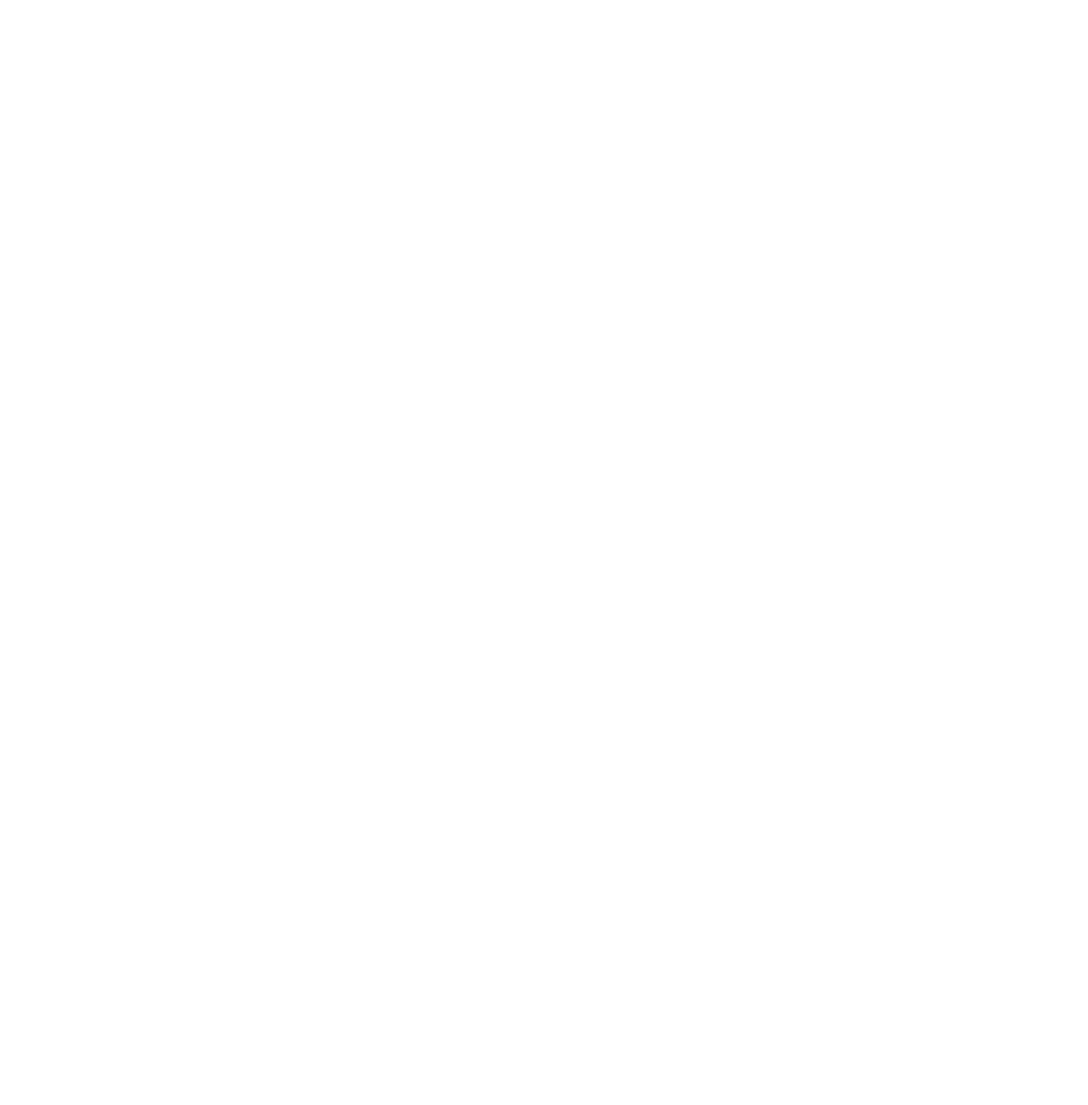
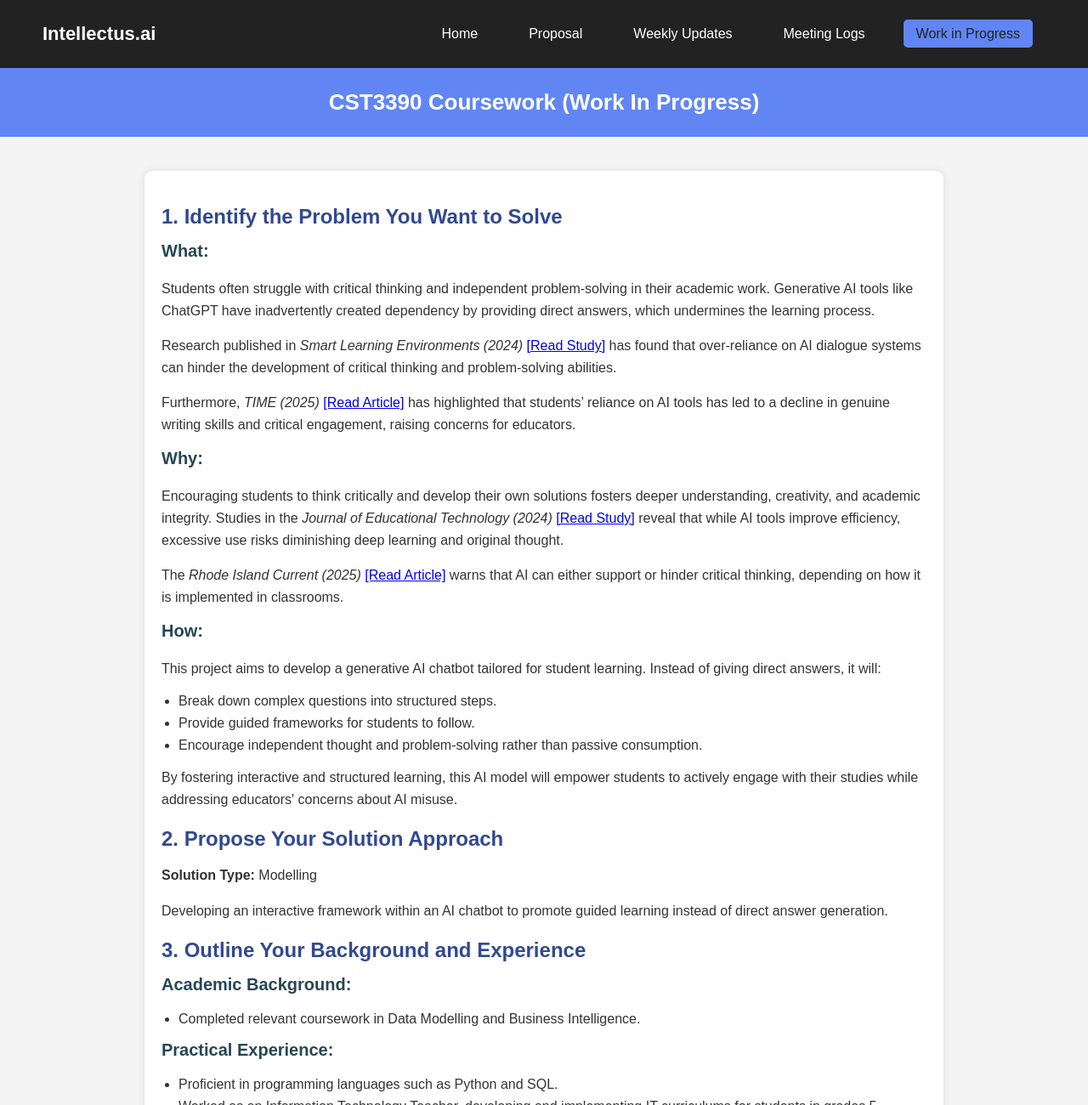
Before and after one commit to a6r9n/CST3390-Portfolio, a plain HTML site: page work-in-progress.html in a window 1280 px wide. Shown: the top 1300 px of the page at 85% size. Before the commit the page ends 800 px from the top, so only its background shows below. Drawn offline with Linux system fonts and the light colour scheme.

Commit message:
CSS changes to class for consistency

```diff
--- a/style.css
+++ b/style.css
@@ -108,8 +108,8 @@ nav ul li a:hover, nav ul li a.active {
     margin: 0;
 }
 
-/* Proposal Content */
-.proposal-content {
+/* Proposal and WIP Content */
+.doc-content {
     max-width: 900px;
     margin: 40px auto;
     padding: 20px;
@@ -118,35 +118,35 @@ nav ul li a:hover, nav ul li a.active {
     box-shadow: 0 0 10px rgba(0, 0, 0, 0.1);
 }
 
-.proposal-content h2 {
+.doc-content h2 {
     font-size: 24px;
     color: #314992;
     margin-bottom: 15px;
 }
 
-.proposal-content h3 {
+.doc-content h3 {
     font-size: 20px;
     color: #264653;
     margin-top: 15px;
 }
 
-.proposal-content p {
+.doc-content p {
     font-size: 16px;
     line-height: 1.6;
     color: #333;
 }
 
-.proposal-content ul {
+.doc-content ul {
     padding-left: 20px;
 }
 
-.proposal-content ul li {
+.doc-content ul li {
     margin-bottom: 8px;
 }
 
 /* Responsive Design */
 @media (max-width: 768px) {
-    .proposal-content {
+    .doc-content {
         padding: 15px;
     }
 
--- a/work-in-progress.html
+++ b/work-in-progress.html
@@ -0,0 +1,87 @@
+<!DOCTYPE html>
+<html lang="en">
+<head>
+    <meta charset="UTF-8">
+    <meta name="viewport" content="width=device-width, initial-scale=1.0">
+    <title>WIP - Intellectus Portfolio</title>
+    <link rel="stylesheet" href="style.css">
+    <link rel="icon" type="image/png" href="favicon-32x32.png">
+</head>
+<body>
+
+    <!-- Navigation Bar -->
+    <nav>
+        <div class="logo">Intellectus.ai</div>
+        <ul>
+            <li><a href="index.html">Home</a></li>
+            <li><a href="proposal.html">Proposal</a></li>
+            <li><a href="weekly-updates.html">Weekly Updates</a></li>
+            <li><a href="meeting-logs.html">Meeting Logs</a></li>
+            <li><a href="work-in-progress.html"  class="active">Work in Progress</a></li>
+        </ul>
+    </nav>
+
+    <!-- Page Header -->
+    <header class="page-header">
+        <h1>CST3390 Coursework (Work In Progress)</h1>
+    </header>
+
+    <!-- WIP Content -->
+    <section class="doc-content">
+        <h2>1. Identify the Problem You Want to Solve</h2>
+        <h3>What:</h3>
+        <p>Students often struggle with critical thinking and independent problem-solving in their academic work. Generative AI tools like ChatGPT have inadvertently created dependency by providing direct answers, which undermines the learning process.</p>
+        <p>Research published in <i>Smart Learning Environments (2024)</i> <a href="https://slejournal.springeropen.com/articles/10.1186/s40561-024-00316-7" target="_blank">[Read Study]</a> has found that over-reliance on AI dialogue systems can hinder the development of critical thinking and problem-solving abilities.</p>
+        <p>Furthermore, <i>TIME (2025)</i> <a href="https://time.com/7026050/chatgpt-quit-teaching-ai-essay/" target="_blank">[Read Article]</a> has highlighted that students’ reliance on AI tools has led to a decline in genuine writing skills and critical engagement, raising concerns for educators.</p>
+
+        <h3>Why:</h3>
+        <p>Encouraging students to think critically and develop their own solutions fosters deeper understanding, creativity, and academic integrity. Studies in the <i>Journal of Educational Technology (2024)</i> <a href="https://educationaltechnologyjournal.springeropen.com/articles/10.1186/s41239-023-00411-8" target="_blank">[Read Study]</a> reveal that while AI tools improve efficiency, excessive use risks diminishing deep learning and original thought.</p>
+        <p>The <i>Rhode Island Current (2025)</i> <a href="https://rhodeislandcurrent.com/2025/01/06/ai-can-be-a-useful-tool-in-the-classroom-it-can-also-be-a-threat-to-critical-thinking/" target="_blank">[Read Article]</a> warns that AI can either support or hinder critical thinking, depending on how it is implemented in classrooms.</p>
+
+        <h3>How:</h3>
+        <p>This project aims to develop a generative AI chatbot tailored for student learning. Instead of giving direct answers, it will:</p>
+        <ul>
+            <li>Break down complex questions into structured steps.</li>
+            <li>Provide guided frameworks for students to follow.</li>
+            <li>Encourage independent thought and problem-solving rather than passive consumption.</li>
+        </ul>
+        <p>By fostering interactive and structured learning, this AI model will empower students to actively engage with their studies while addressing educators' concerns about AI misuse.</p>
+
+        <h2>2. Propose Your Solution Approach</h2>
+        <p><strong>Solution Type:</strong> Modelling</p>
+        <p>Developing an interactive framework within an AI chatbot to promote guided learning instead of direct answer generation.</p>
+
+        <h2>3. Outline Your Background and Experience</h2>
+        <h3>Academic Background:</h3>
+        <ul>
+            <li>Completed relevant coursework in Data Modelling and Business Intelligence.</li>
+        </ul>
+
+        <h3>Practical Experience:</h3>
+        <ul>
+            <li>Proficient in programming languages such as Python and SQL.</li>
+            <li>Worked as an Information Technology Teacher, developing and implementing IT curriculums for students in grades 5 through 9.</li>
+            <li>Served as a Student Learning Assistant, mentoring students in research methods and mathematics.</li>
+        </ul>
+
+        <h3>Skills:</h3>
+        <ul>
+            <li>Research experience in Machine Learning and Big Data Integration:
+                <ul>
+                    <li><i>Investigating the Synergistic Potential of Big Data Integration, Artificial Neural Networks, and Advanced Machine Learning Techniques for Enhanced Data Analysis and Informed Decision-Making in Wildlife Conservation</i></li>
+                    <li><i>Digital Insights for Persuasion Strategies - A Study on the Effects of Social Media Analytics and Sentiment Analysis for Veganism Advocacy and Targeted Marketing</i> (Presented at SEEDs Conference, 2023)</li>
+                    <li><i>Advanced Computational Approaches to Conservation in Wild Apis Populations</i> (Presented at SEEDs Conference, 2024)</li>
+                </ul>
+            </li>
+            <li>Background in data visualisation tools like Tableau and R.</li>
+            <li>Experience in creating user-friendly educational interfaces (Elderly Educational and Banking App Project).</li>
+        </ul>
+    </section>
+
+    <!-- Footer -->
+    <footer>
+        <p>&copy; 2025 Intellectus.ai | Created by Afrin Fathima Razvi - M00891359</p>
+    </footer>
+
+</body>
+</html>
```
Also changed, not shown: proposal.html (+2 -2 lines).
